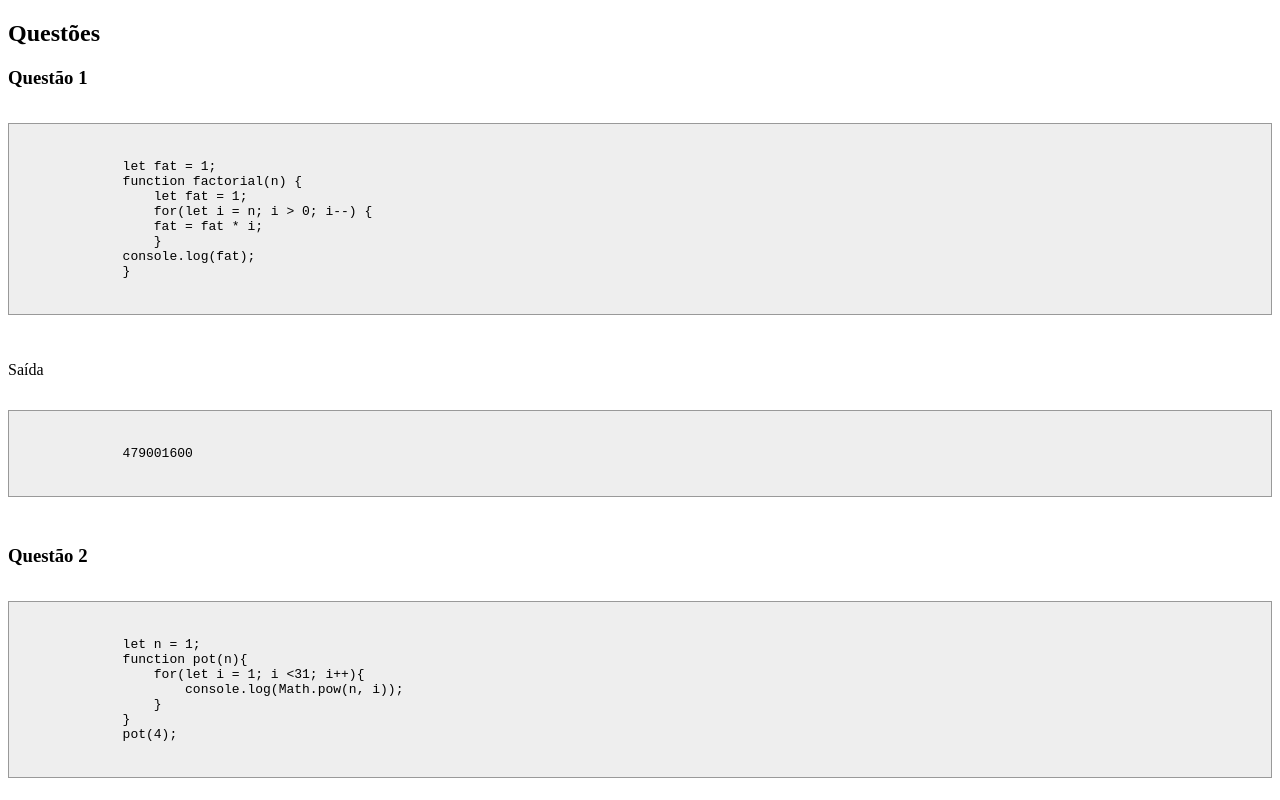
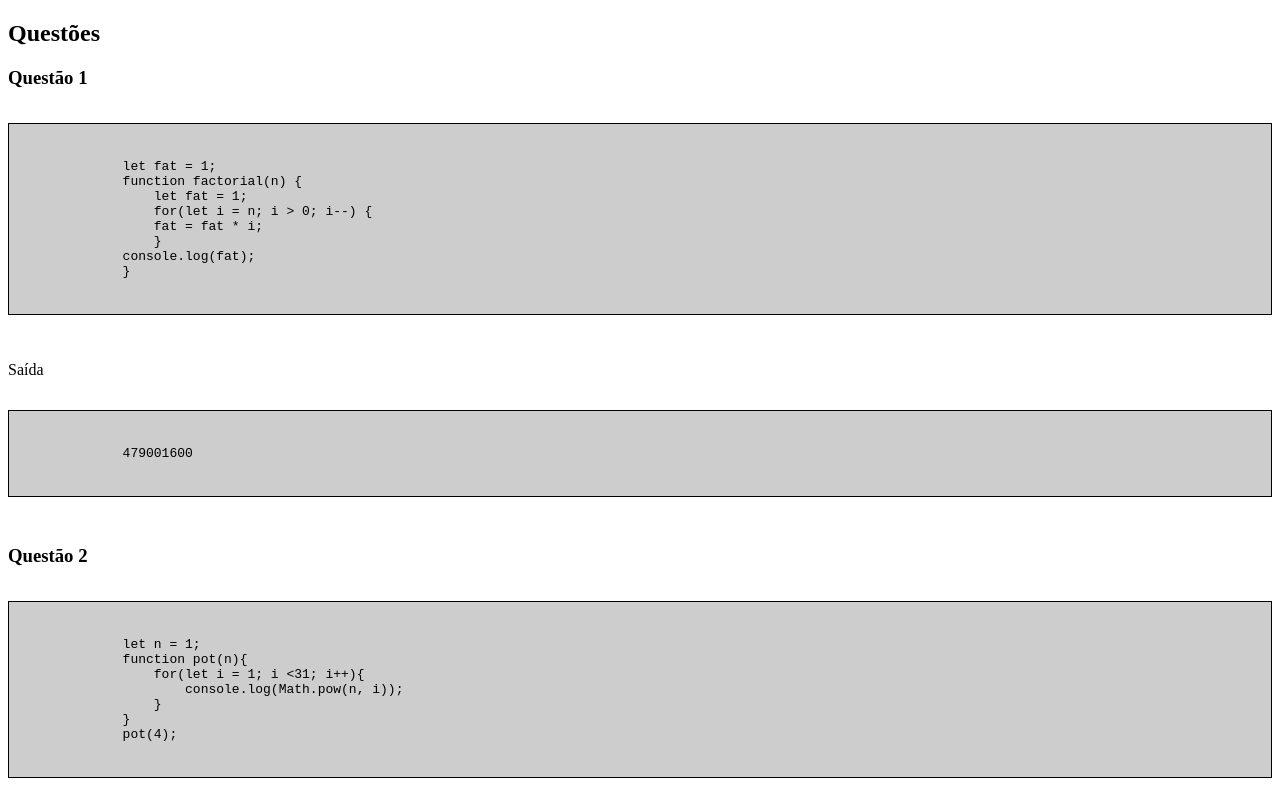
Before and after one commit to bolima21/bolima21.github.io, a plain HTML site: page Tarefa-6/index.html in a window 1280 px wide. Shown: the top 800 px of the page. Drawn offline with Linux system fonts and the light colour scheme; files that its build step writes are made by us from their sources.

Commit message:
Update style.css

```diff
--- a/Tarefa-6/css/style.css
+++ b/Tarefa-6/css/style.css
@@ -1,6 +1,6 @@
 pre code {
-    background-color: #eee;
-    border: 1px solid #999;
+    background-color: rgb(205,205,205);
+    border: 1px solid rgb(0,0,0);
     display: block;
     padding: 20px;
   }
```
